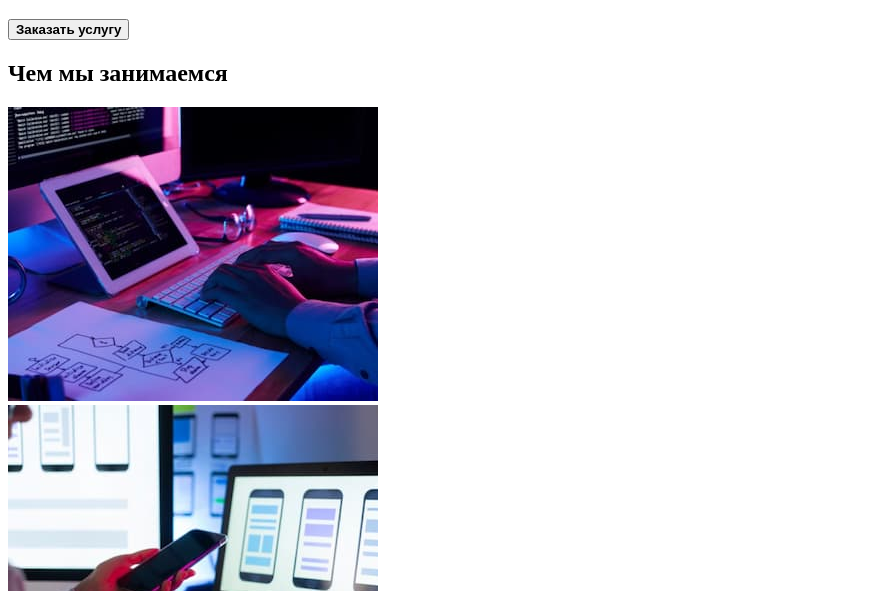
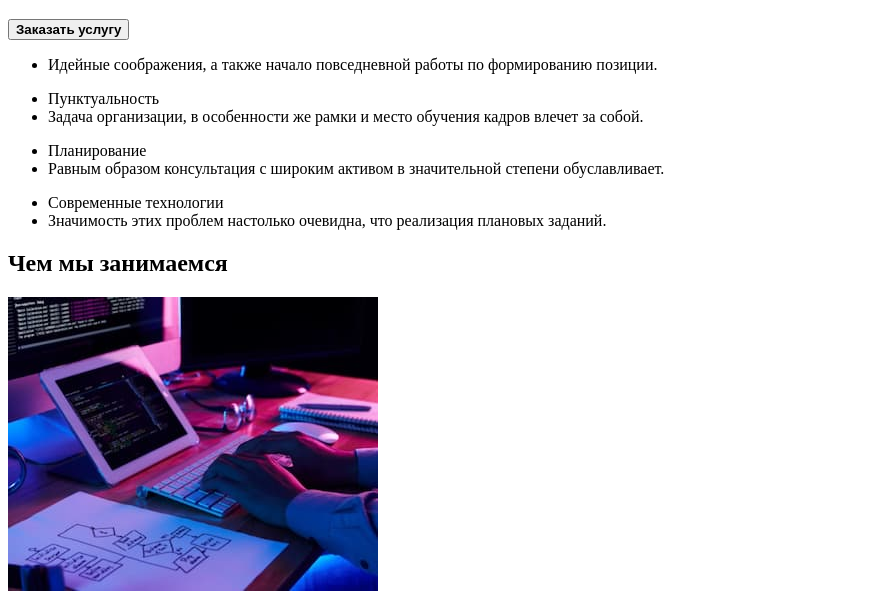
Before and after one commit to Nikolai-Garmash/goit-markup-hw-01, a plain HTML site: page index.html in a window 1280 px wide. Shown: the part 209-800 px from the top of the page, without its empty margins (0-896 px from the left). Drawn offline with Linux system fonts and the light colour scheme.

Commit message:
linal-2 commit

```diff
--- a/index.html
+++ b/index.html
@@ -36,6 +36,36 @@
         <button type="button">
           <b>Заказать услугу</b>
         </button>
+      </div>
+      <div>
+        <ul>
+          <!-- <li>Внимание к деталям</li> -->
+          <li>
+            Идейные соображения, а также начало повседневной работы по
+            формированию позиции.
+          </li>
+        </ul>
+        <ul>
+          <li>Пунктуальность</li>
+          <li>
+            Задача организации, в особенности же рамки и место обучения кадров
+            влечет за собой.
+          </li>
+        </ul>
+        <ul>
+          <li>Планирование</li>
+          <li>
+            Равным образом консультация с широким активом в значительной степени
+            обуславливает.
+          </li>
+        </ul>
+        <ul>
+          <li>Современные технологии</li>
+          <li>
+            Значимость этих проблем настолько очевидна, что реализация плановых
+            заданий.
+          </li>
+        </ul>
       </div>
       <!--Чем мы занимаемся-->
       <div>
```
